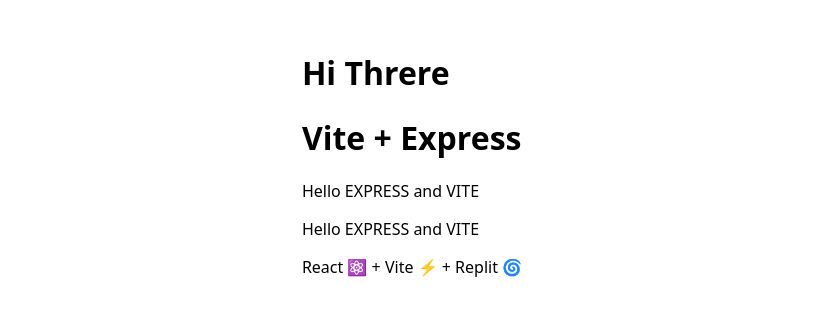
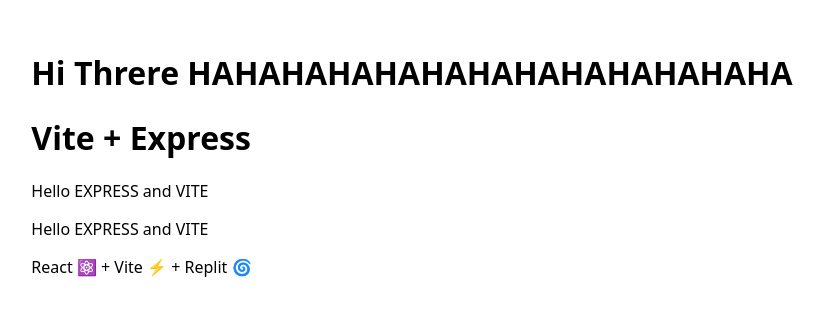
Before and after one commit to palhubofficial/ViteExpress, a React (Vite) app: page / in a window 1280 px wide. Shown: the part 246-562 px from the top of the page, without its empty margins (228-1052 px from the left). Built offline with nearby package versions, Linux system fonts and the light colour scheme.

Commit message:
Update App.tsx

```diff
--- a/src/App.tsx
+++ b/src/App.tsx
@@ -3,7 +3,7 @@
 export default function App() {
   return (
     <main>
-      <h1>Hi Threre</h1>
+      <h1>Hi Threre HAHAHAHAHAHAHAHAHAHAHAHAHA</h1>
       <h1>Vite + Express</h1>
       <p>Hello EXPRESS and VITE</p>
       <p>Hello EXPRESS and VITE</p>
```
